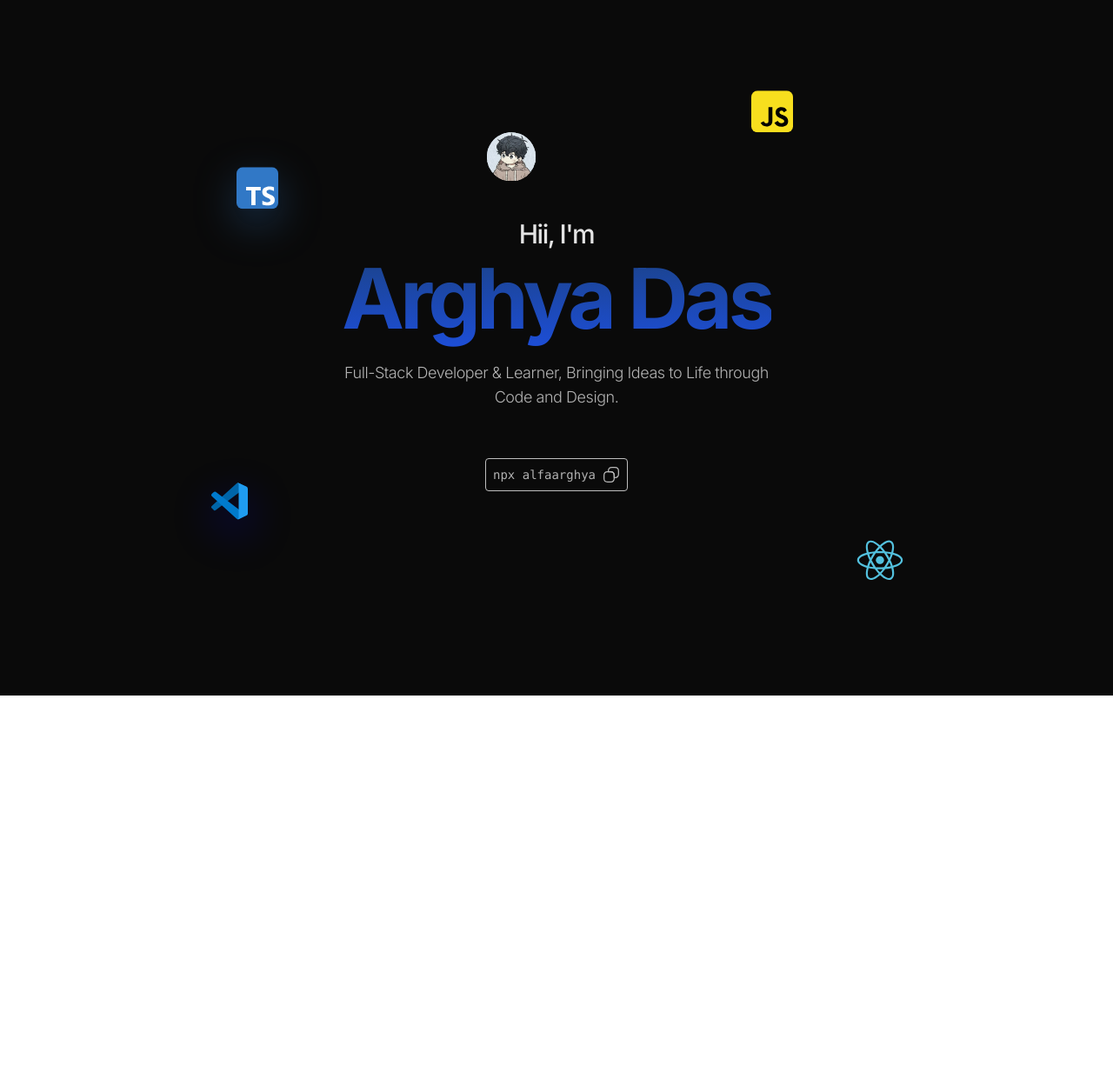
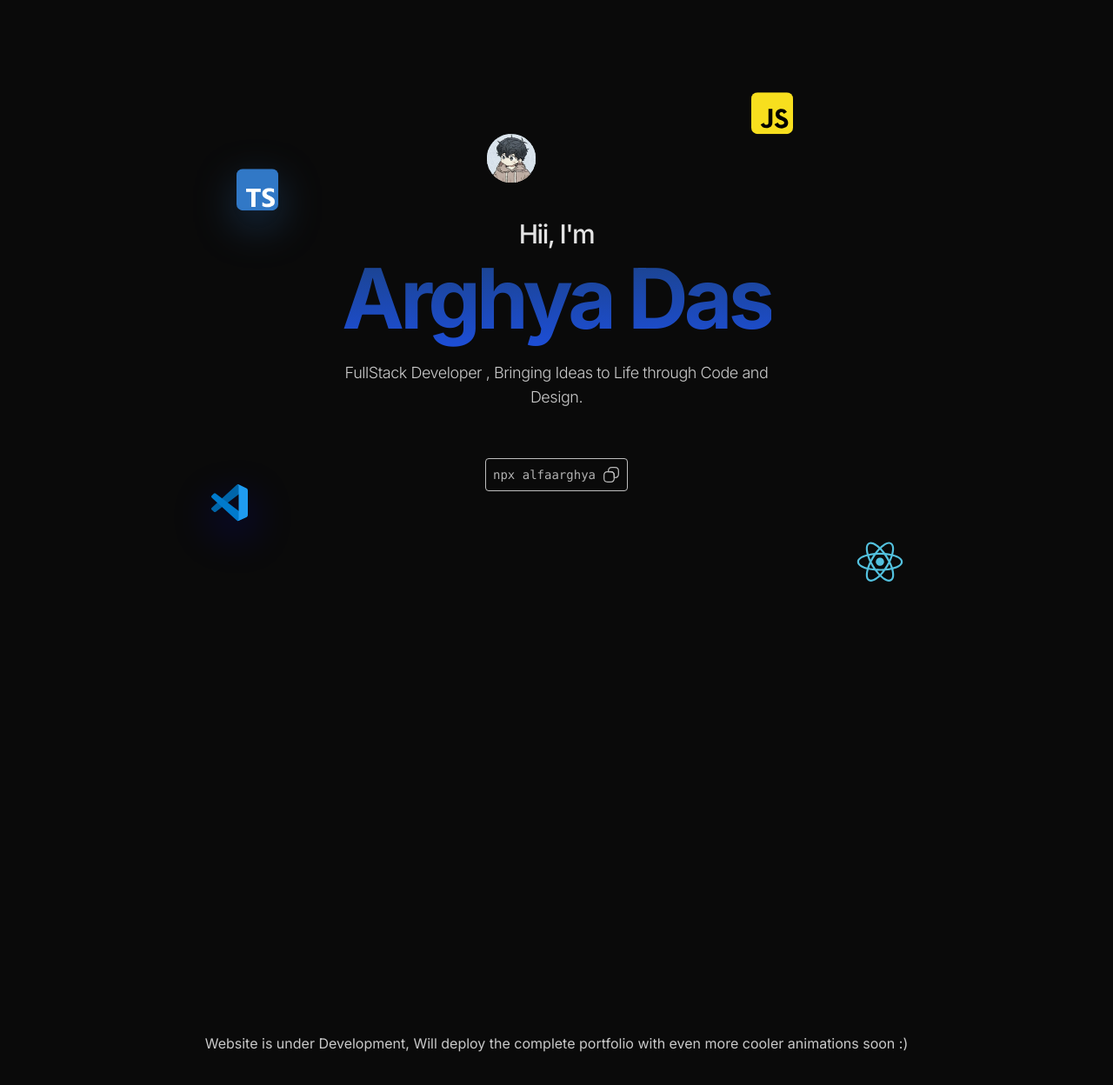
Before and after one commit to alfaarghya/alfaarghya.dev, a Next.js app: page / in a window 1280 px wide. Shown: the top 1248 px of the page at 87% size. Before the commit the page ends 800 px from the top, so only its background shows below. Built offline with nearby package versions, Linux system fonts and the light colour scheme.

Commit message:
site is under-development 🛠️

```diff
--- a/src/components/elements/HeroSvg.tsx
+++ b/src/components/elements/HeroSvg.tsx
@@ -44,7 +44,7 @@ const HeroSvg = () => {
         aria-label="TypeScript"
         role="img"
         viewBox="0 0 512 512"
-        className="  lg:block md:size-12 size-10 absolute lg:-top-10 top-80 lg:-left-24 left-1 -rotate-12 drop-shadow-[0_16px_24px_rgba(49,120,198,0.35)]"
+        className="  lg:block md:size-12 size-10 absolute lg:-top-10 top-80 lg:-left-24 left-5 -rotate-12 drop-shadow-[0_16px_24px_rgba(49,120,198,0.35)]"
         style={{
           x: mousePosition.x * 0.04, // Parallax effect based on mouse position
           y: mousePosition.y * 0.04,
@@ -94,7 +94,7 @@ const HeroSvg = () => {
         variants={floatingVariant}
         initial="initial"
         animate="animate"
-        className=" lg:block lg:size-12 size-10 absolute lg:bottom-20 lg:right-0 rotate-12 drop-shadow-[0_16px_24px_rgba(247,147,20,0.35)"
+        className=" lg:block lg:size-12 size-10 absolute lg:bottom-20 lg:right-0  rotate-12 drop-shadow-[0_16px_24px_rgba(247,147,20,0.35)"
         xmlns="http://www.w3.org/2000/svg"
         aria-label="JavaScript"
         role="img"
--- a/src/components/ui/Hero.tsx
+++ b/src/components/ui/Hero.tsx
@@ -29,9 +29,8 @@ const Hero = () => {
             </span>{" "}
           </h1>
         </div>
-        <p className="text-primary/80 max-w-lg text-center tracking-tight md:text-lg font-light text-[#b1b1b1]">
-          Full-Stack Developer & Learner, Bringing Ideas to Life through Code
-          and Design.
+        <p className="text-primary/80 max-w-lg text-center tracking-tight md:text-lg font-light text-[#c9c9c9]">
+          FullStack Developer , Bringing Ideas to Life through Code and Design.
         </p>
 
         <CliCommand />
--- a/src/screens/Landing.tsx
+++ b/src/screens/Landing.tsx
@@ -3,8 +3,14 @@ import React from "react";
 
 const Landing = () => {
   return (
-    <div className="flex">
+    <div className="flex flex-col">
       <Hero />
+      <div className="h-screen flex justify-center items-center">
+        <p className="text-[#c9c9c9] text-center">
+          Website is under Development, Will deploy the complete portfolio with
+          even more cooler animations soon :)
+        </p>
+      </div>
     </div>
   );
 };
```
